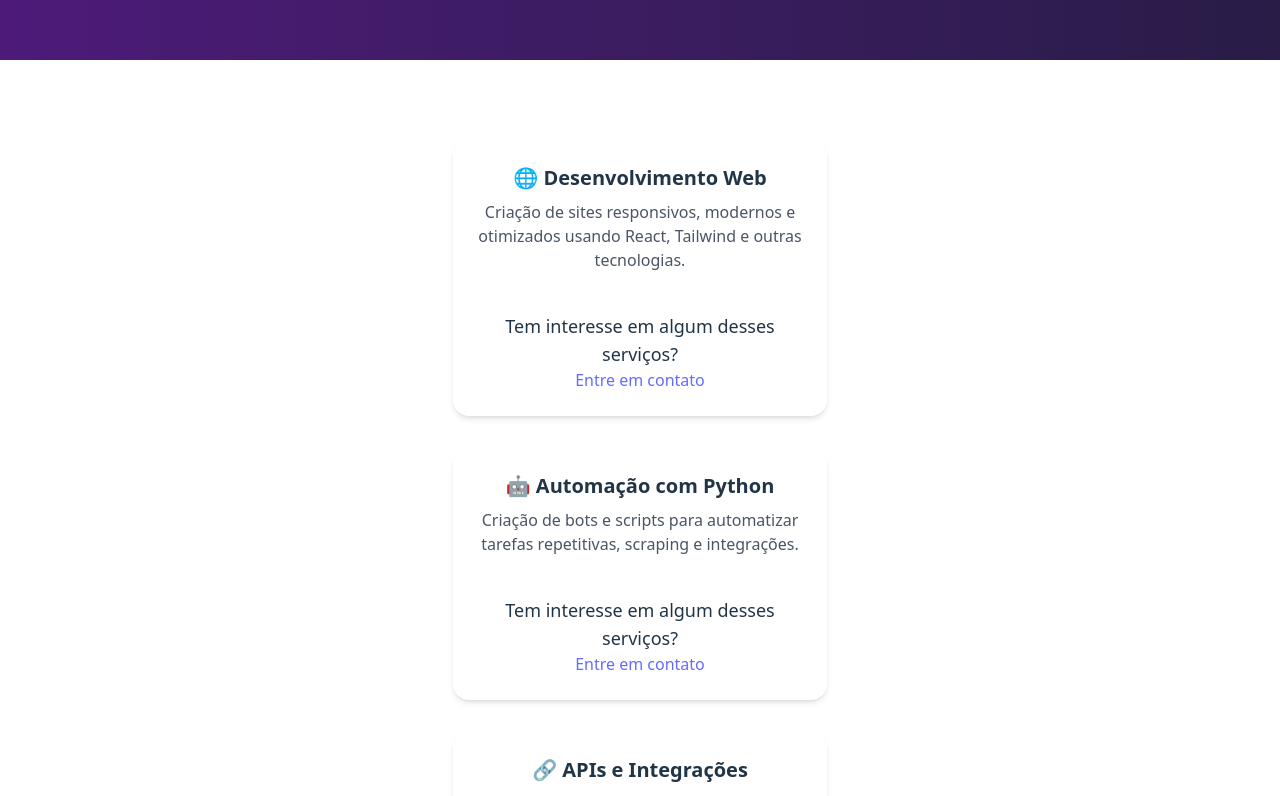
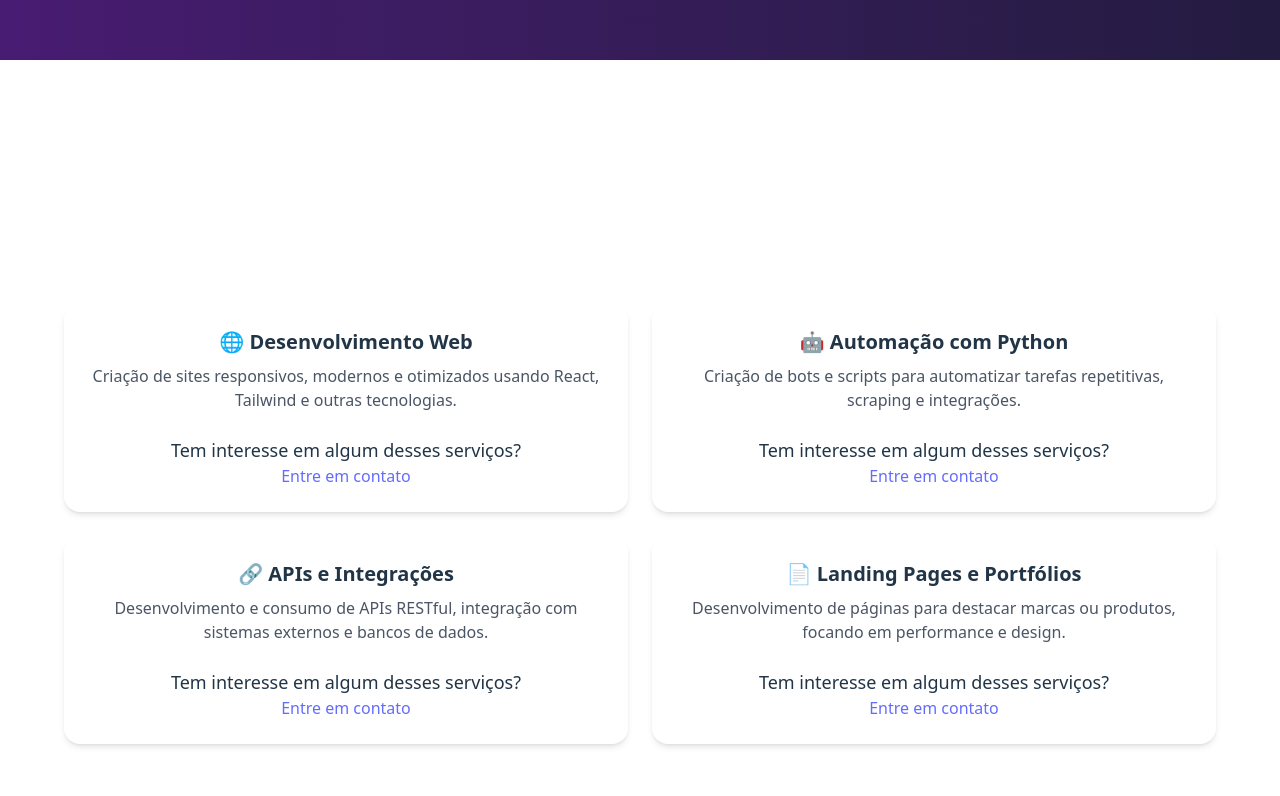
Before and after one commit to brkas96/Portfolio, a React (Vite) app: page /#/servicos in a window 1280 px wide. Shown: the part 740-1536 px from the top of the page. Built offline with nearby package versions, Linux system fonts and the light colour scheme.

Commit message:
ajuste no layout de serviços

```diff
--- a/src/components/Serviços_Infos.jsx
+++ b/src/components/Serviços_Infos.jsx
@@ -1,7 +1,5 @@
-// src/components/FloatNavbar.jsx
 import { Link, useLocation } from "react-router-dom";
 import { motion } from "framer-motion";
-
 
 export default function Servicos() {
     const services = [
@@ -30,33 +28,29 @@ export default function Servicos() {
     const location = useLocation();
 
     return (
-
-        services.map((service, idx) => (
+        <div className="min-h-screen flex items-center justify-center px-4">
+            <div className="grid grid-cols-1 sm:grid-cols-2 gap-6 w-full max-w-6xl">
+                {services.map((service, idx) => (
                     <motion.div
                         key={idx}
-                className="flex justify-center"
+                        className="bg-white dark:bg-gray-900 rounded-2xl shadow-md p-6 text-center"
                         initial={{ opacity: 0, y: 30 }}
                         whileInView={{ opacity: 1, y: 0 }}
                         transition={{ duration: 0.4, delay: idx * 0.1 }}
                     >
-                <motion.div
-                    key={idx}
-                    className="text-center bg-white dark:bg-gray-900 rounded-2xl shadow-md p-6 m-4 w-full md:w-[45%]"
-                    initial={{ opacity: 0, y: 30 }}
-                    whileInView={{ opacity: 1, y: 0 }}
-                    transition={{ duration: 0.4, delay: idx * 0.1 }}
-                >
-                    <h3 className="text-xl font-semibold mb-2">{service.icon} {service.title}</h3>
+                        <h3 className="text-xl font-semibold mb-2">
+                            {service.icon} {service.title}
+                        </h3>
                         <p className="text-gray-600 dark:text-gray-300">{service.description}</p>
-
-                    <div className="mt-10 text-center">
+                        <div className="mt-6">
                             <p className="text-lg">Tem interesse em algum desses serviços?</p>
-                        <Link to="/contact" className="text-blue-500 hover:underline">Entre em contato</Link>
+                            <Link to="/contact" className="text-blue-500 hover:underline">
+                                Entre em contato
+                            </Link>
                         </div>
                     </motion.div>
-            </motion.div>
-
-        ))
-
+                ))}
+            </div>
+        </div>
     );
 }
```
Lines whose indentation alone changed are shown as unchanged.
